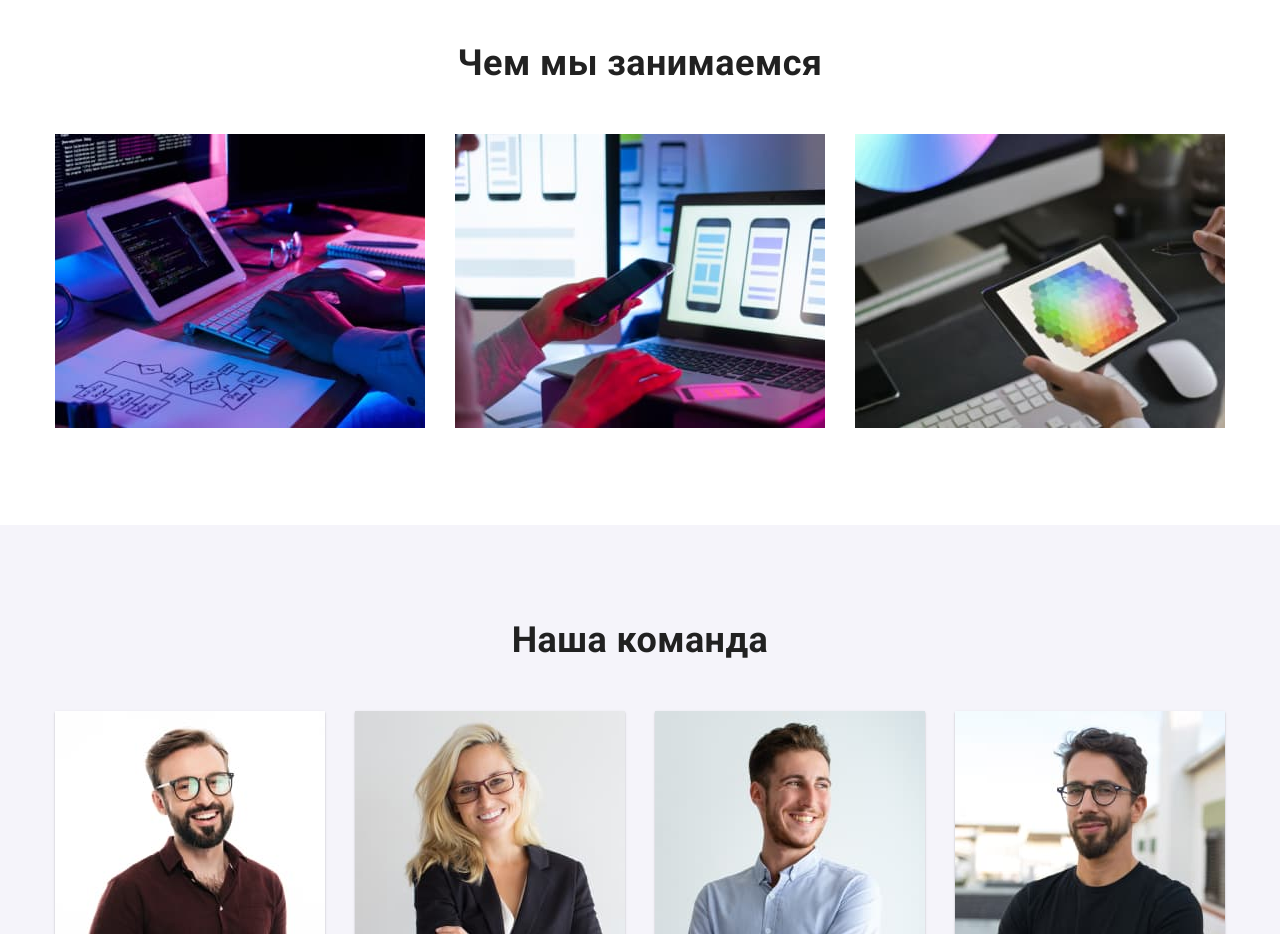
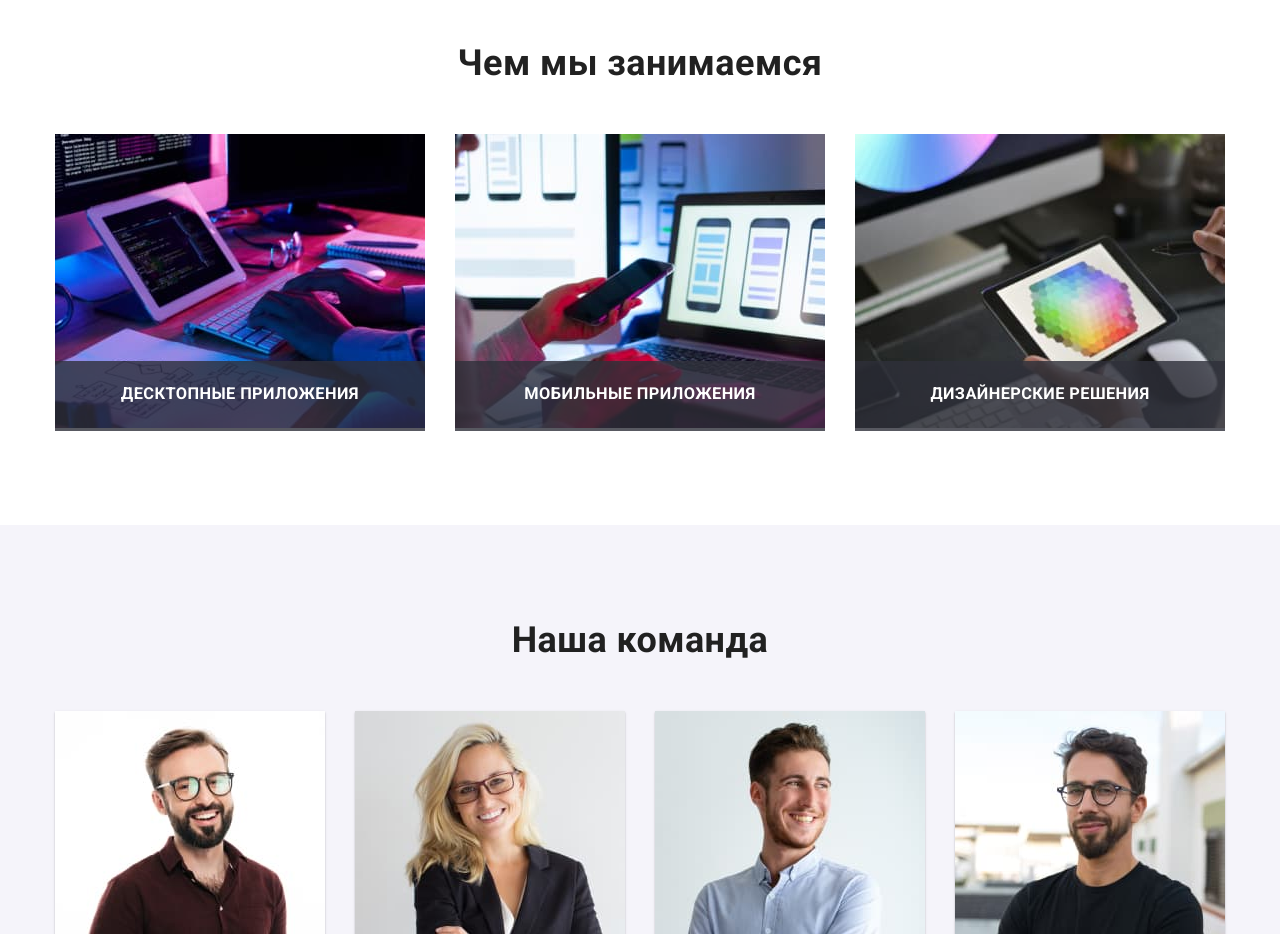
Before and after one commit to OlenaKa/goit-markup-hw-05, a plain HTML site: page index.html in a window 1280 px wide. Shown: the part 1100-2034 px from the top of the page. Drawn offline with nearby package versions, Linux system fonts and the light colour scheme.

Commit message:
adding titles to activities

```diff
--- a/css/style.css
+++ b/css/style.css
@@ -236,11 +236,32 @@ footer .logostudio {
 .activities-section {
   padding-bottom: 94px;
 }
+
+.activity-item::before {
+  content: "";
+  width: 100%;
+  height: 70px;
+  position: absolute;
+  bottom: 0;
+  background-color: rgba(47, 48, 58, 0.8);
+}
 .activity-item {
   width: calc((100% - 60px) / 3);
   margin-right: 30px;
+  position: relative;
+  color: #ffffff;
+  text-transform: uppercase;
+  text-align: center;
 }
 
+.activity-title {
+  margin: 0;
+  position: absolute;
+  bottom: 27px;
+  width: 370px;
+  /* text-align: center;
+  padding: 0; */
+}
 .activity-item:nth-child(3n) {
   margin-right: 0;
 }
--- a/index.html
+++ b/index.html
@@ -110,12 +110,15 @@
           <ul class="activities">
             <li class="activity-item">
               <img src="./images/img1.jpg" alt="рабочий стол" width="370" />
+              <h3 class="activity-title">Десктопные приложения</h3>
             </li>
             <li class="activity-item">
               <img src="./images/img2.jpg" alt="рабочий экран" width="370" />
+              <h3 class="activity-title">Мобильные приложения</h3>
             </li>
             <li class="activity-item">
               <img src="./images/img3.jpg" alt="экран планшета" width="370" />
+              <h3 class="activity-title">Дизайнерские решения</h3>
             </li>
           </ul>
         </div>
```
